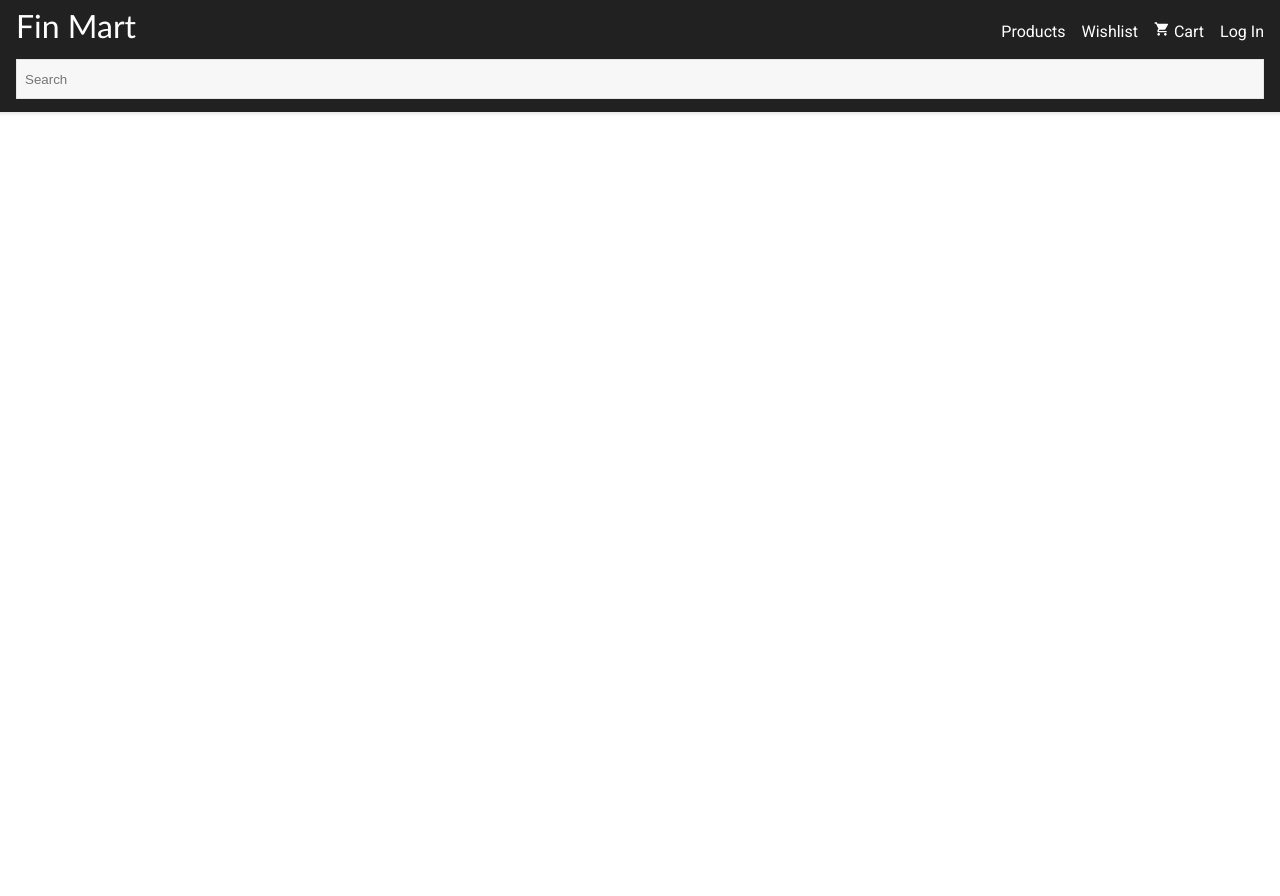
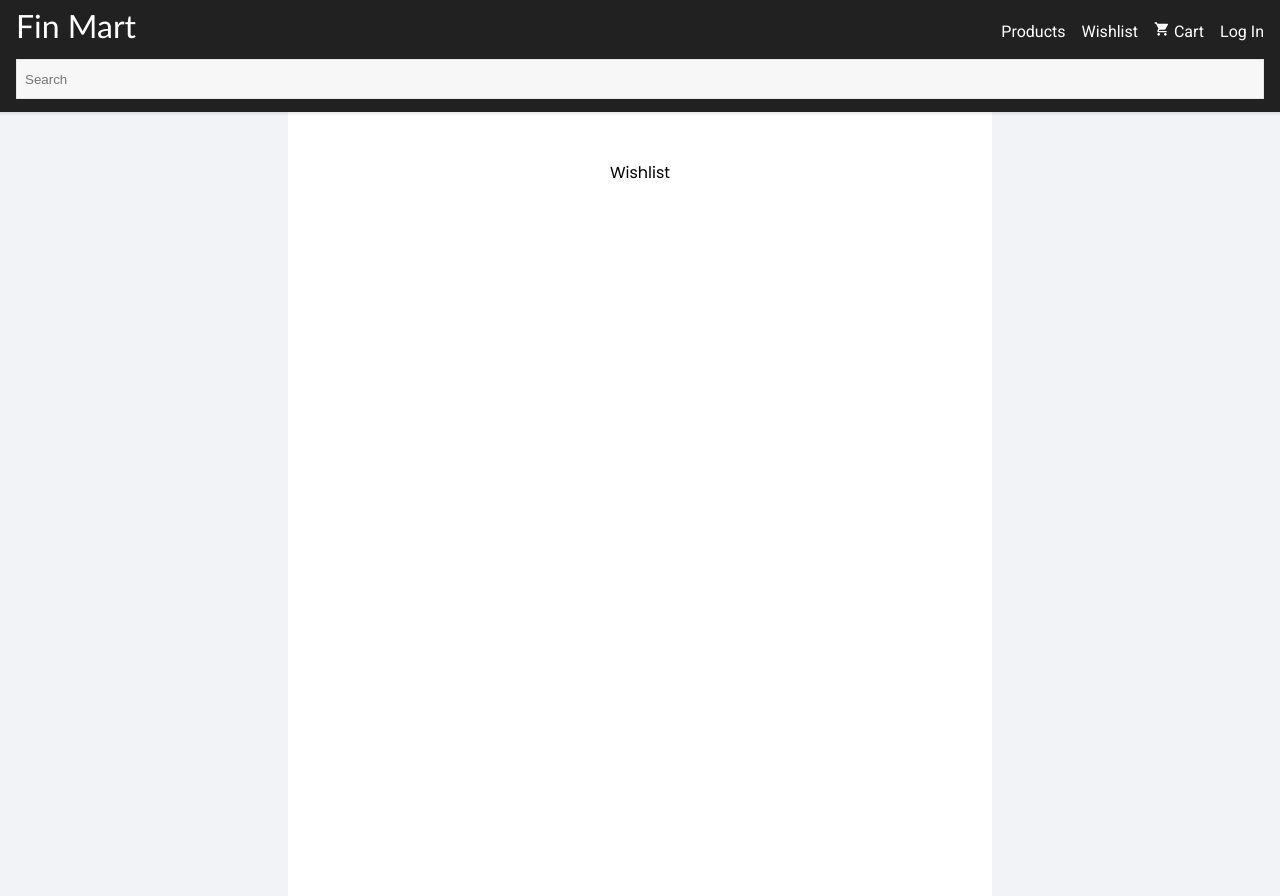
Before and after one commit to Shivaansh-Agarwal/fin-mart, a React (Create React App) app: page /wishlist in a window 1280 px wide. Before the commit the page ends 800 px from the top, so only its background shows below. Built offline with nearby package versions, Linux system fonts and the light colour scheme.

Commit message:
feat: Adding Route for Wishlist + CSS for Wishlist

```diff
--- a/src/routes/AppRoutes.jsx
+++ b/src/routes/AppRoutes.jsx
@@ -2,6 +2,7 @@ import React from "react";
 import { Routes, Route } from "react-router-dom";
 import { Home } from "./Home/Home.jsx";
 import { ProductsListing } from "./ProductsListing/ProductsListing.jsx";
+import { Wishlist } from "./Wishlist/Wishlist.jsx";
 import { Login } from "./Login/Login.jsx";
 import { Product } from "./Product/Product.jsx";
 import { Cart } from "./Cart/Cart.jsx";
@@ -14,6 +15,7 @@ export const AppRoutes = () => {
       <Route path="/login" element={<Login />} />
       <Route path="/products/:id" element={<Product />} />
       <Route path="/cart" element={<Cart />} />
+      <Route path="/wishlist" element={<Wishlist />} />
     </Routes>
   );
 };
--- /dev/null
+++ b/src/routes/Wishlist/Wishlist.jsx
@@ -0,0 +1,6 @@
+import React from "react";
+import styles from "./styles/Wishlist.module.css";
+
+export const Wishlist = () => {
+  return <div className={styles.wishlist}>Wishlist</div>;
+};
--- /dev/null
+++ b/src/routes/Wishlist/styles/Wishlist.module.css
@@ -0,0 +1,34 @@
+@import url("https://fonts.googleapis.com/css2?family=Poppins&display=swap");
+
+:root {
+  --wishlist-margin-top: 7rem;
+  --wishlist-margin-bottom: 0rem;
+  --wishlist-margin-left: 20rem;
+  --wishlist-margin-right: 20rem;
+
+  --wishlist-padding-top: 3rem;
+  --wishlist-padding-bottom: 3rem;
+  --wishlist-padding-left: 2rem;
+  --wishlist-padding-right: 2rem;
+}
+
+.wishlist {
+  font-family: "Poppins", sans-serif;
+  margin-top: var(--wishlist-margin-top);
+  margin-bottom: var(--wishlist-margin-bottom);
+  margin-left: var(--wishlist-margin-left);
+  margin-right: var(--wishlist-margin-right);
+  padding-top: var(--wishlist-padding-top);
+  padding-bottom: var(--wishlist-padding-bottom);
+  padding-left: var(--wishlist-padding-left);
+  padding-right: var(--wishlist-padding-right);
+  display: flex;
+  flex-flow: column nowrap;
+  justify-content: flex-start;
+  align-items: center;
+  width: calc(
+    100% - var(--wishlist-margin-left) - var(--wishlist-margin-right)
+  );
+  min-height: calc(100vh - var(--wishlist-margin-top));
+  background-color: white;
+}
```
